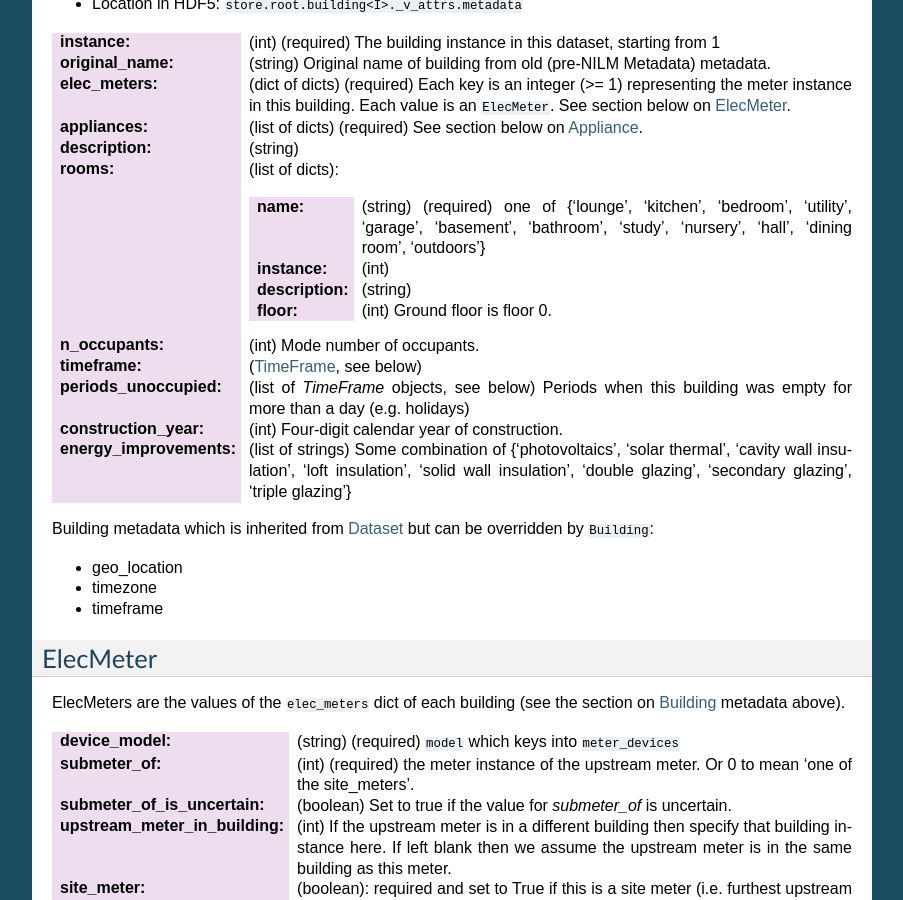
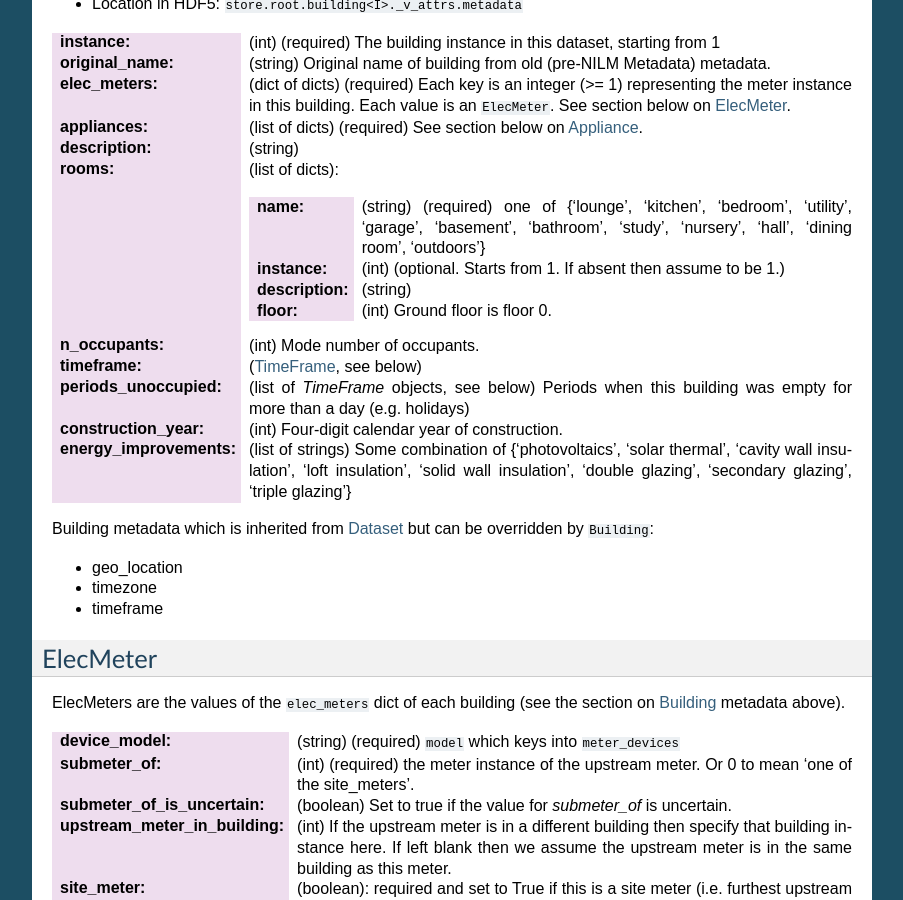
Before and after one commit to nilmtk/nilm_metadata, a Sphinx documentation site: the page built from docs/source/dataset_metadata.rst, in a window 1280 px wide and 900 px high, scrolled down 2382 px. Shown: the whole window, without its empty margins (198-1101 px from the left). Built offline with Sphinx 7.4.7, drawn with Linux system fonts in a browser that asks for light colours.

Commit message:
make explicit that rooms: instance is optional

```diff
--- a/docs/source/dataset_metadata.rst
+++ b/docs/source/dataset_metadata.rst
@@ -166,7 +166,7 @@ Building
                            'garage', 'basement', 'bathroom', 'study',
                            'nursery', 'hall', 'dining room',
                            'outdoors'}
-   :instance: (int)
+   :instance: (int) (optional.  Starts from 1.  If absent then assume to be 1.)
    :description: (string)
    :floor: (int) Ground floor is floor 0.
 :n_occupants: (int) Mode number of occupants.
```
